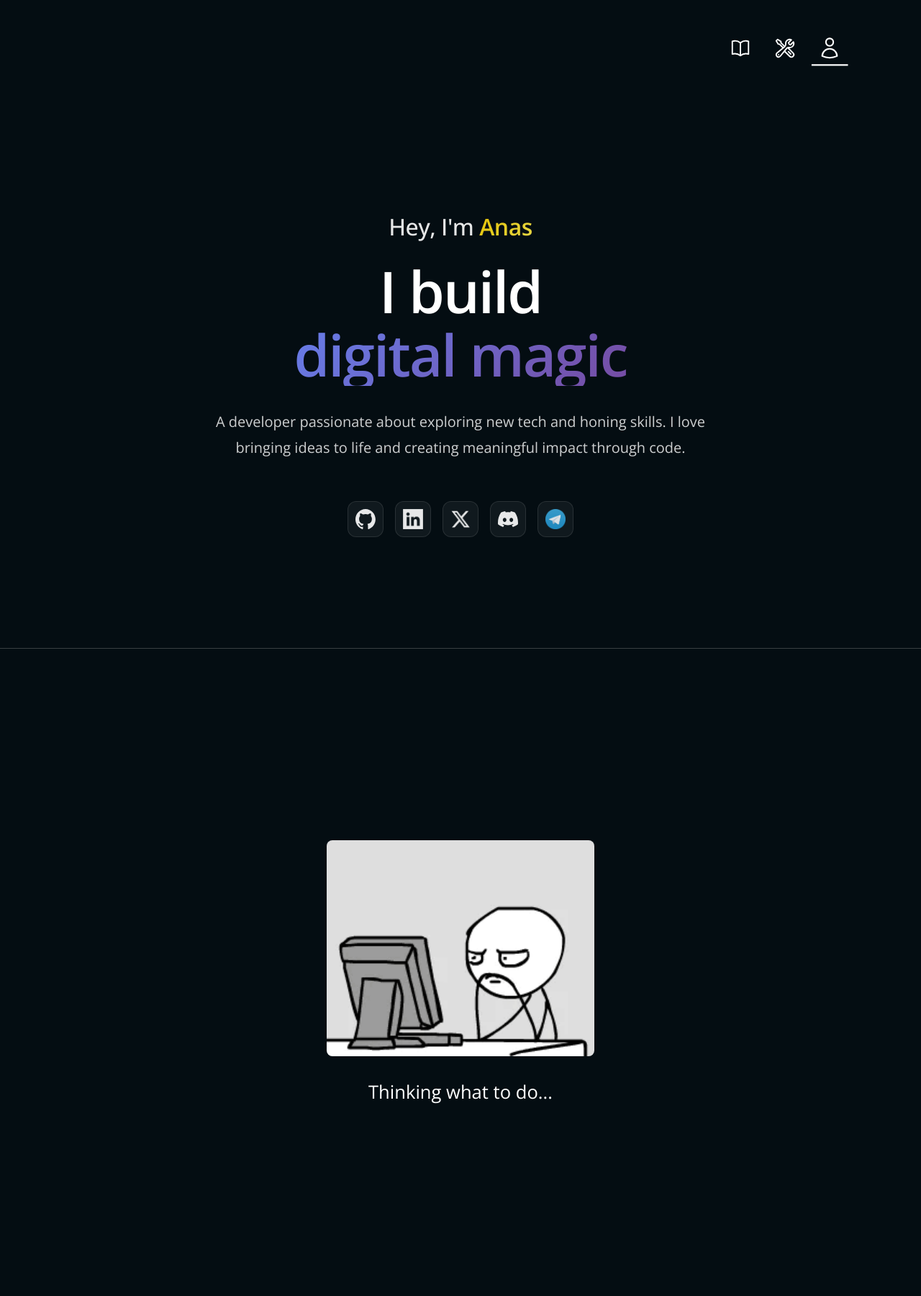
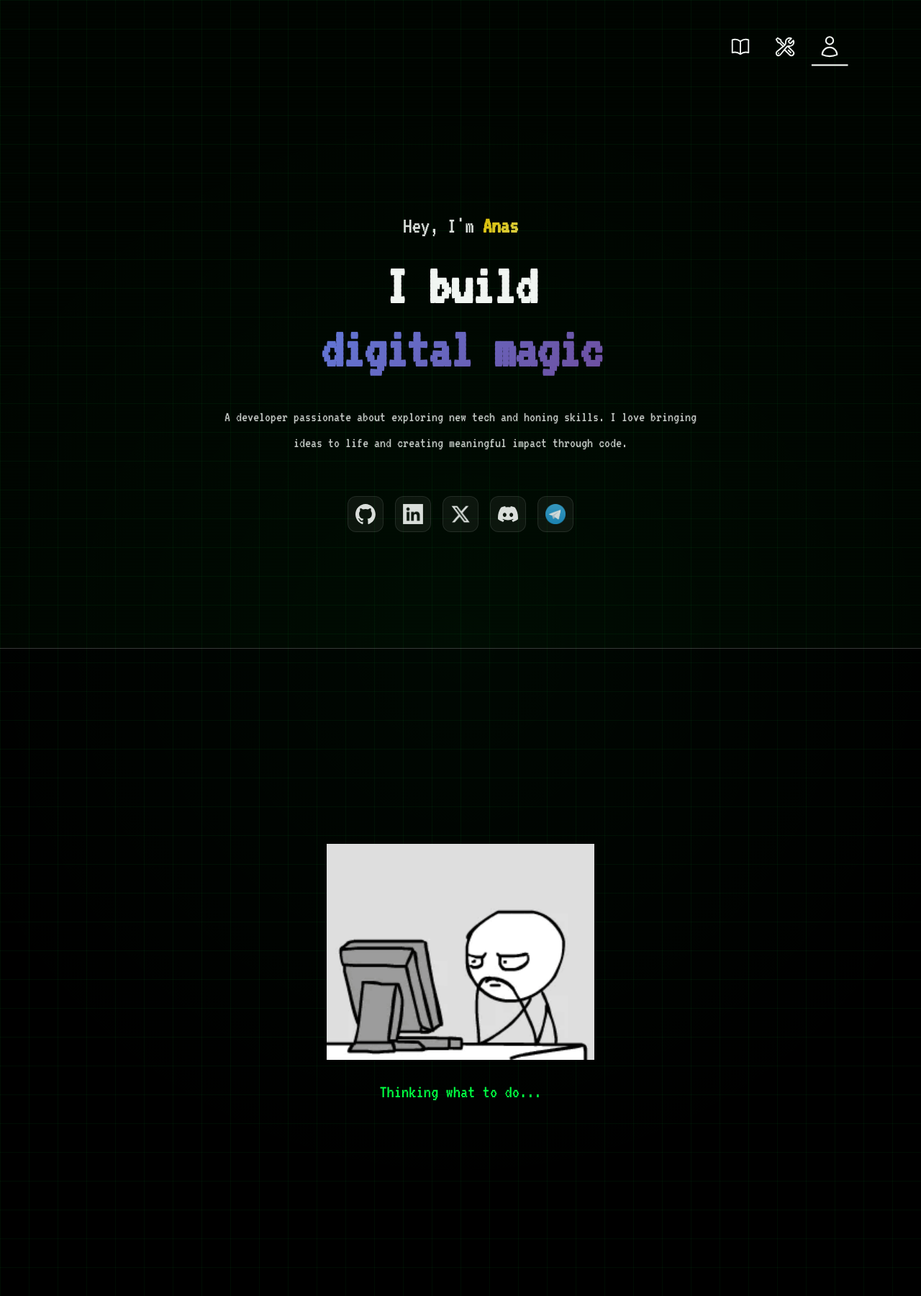
Before and after one commit to anasvemmully/anasvemmully.github.io, a Jekyll site: the page built from index.md, in a window 1280 px wide. Shown: the whole page at 72% size. Built offline with Jekyll 4.4.1, drawn with Linux system fonts in a browser that asks for light colours; some web fonts are replaced.

Commit message:
style: implement retro pixel art theme foundation
- Add terminal green color scheme with matrix-style palette
- Import Press Start 2P and VT323 pixel fonts
- Add CRT scanlines and flicker effects
- Add Tron-style grid background
- Remove all rounded corners from base elements
- Update image viewer with terminal green theme

```diff
--- a/_sass/base.scss
+++ b/_sass/base.scss
@@ -1,23 +1,21 @@
-// @import url('https://fonts.googleapis.com/css2?family=Bangers&family=Bricolage+Grotesque:opsz,wght@12..96,200;12..96,300;12..96,400;12..96,500;12..96,600;12..96,700;12..96,800&family=Homemade+Apple&family=Linefont:wght@100;200&family=Open+Sans:ital,wght@0,300;0,400;0,500;0,600;1,400&family=Poppins:wght@300;400;500&family=Roboto+Slab:wght@400;500;600&display=swap');
-@import url('https://fonts.googleapis.com/css2?family=Bangers&family=Bree+Serif&family=Bricolage+Grotesque:opsz,wght@12..96,200;12..96,300;12..96,400;12..96,500;12..96,600;12..96,700;12..96,800&family=Courgette&family=Homemade+Apple&family=Linefont:wght@100;200&family=Open+Sans:ital,wght@0,300;0,400;0,500;0,600;1,400&family=Poppins:wght@300;400;500&family=Roboto+Slab:wght@400;500;600&display=swap');
+// Retro Pixel Art Fonts
+@import url('https://fonts.googleapis.com/css2?family=Press+Start+2P&family=VT323&display=swap');
 
-$Color1: #040D12;
-$Color2: #183D3D;
-$Color3: #5C8374;
-$Color4: #93B1A6;
+// Terminal Green Matrix Theme
+$Color1: #000000;              // Pure black background
+$Color2: #001a00;              // Very dark green for depth
+$Color3: #00ff41;              // Matrix terminal green (primary)
+$Color4: #00cc33;              // Darker green for accents
 
-$fontSmall: 0.8rem;
-$fontNormal: 1.2rem;
-$fontMedium: 2rem;
-$fontLarge: 4rem;
+$fontSmall: 1rem;      // Increased for pixel font readability
+$fontNormal: 1.4rem;   // Increased for pixel font readability
+$fontMedium: 2.5rem;   // Increased for pixel font readability
+$fontLarge: 5rem;      // Increased for pixel font readability
 
-$BricolageGrotesque: 'Bricolage Grotesque', sans-serif;
-$Poppins: 'Poppins', sans-serif;
-$OpenSans: 'Open Sans', sans-serif;
-$Bangers: 'Bangers';
-$RobotoSlab: "Roboto Slab";
-$HomemadeApple:"Homemade Apple";
-$Linefont: "Linefont";
+// Pixel Art Fonts
+$PixelFont: 'Press Start 2P', monospace;     // Headings, UI elements
+$TerminalFont: 'VT323', monospace;           // Body text
+$CodeFont: 'VT323', 'Courier New', monospace;
 
 $white: white;
 
@@ -31,22 +29,71 @@ $ContentMaWidth: 80ch;
 $BreakOutMaxWidth: 100ch;
 $BreakOutSize: 10ch;
 
-$color1: hsl(158, 82%, 57%);
-$color2: hsl(252, 82%, 57%);
+// Terminal Green Colors
+$color1: #00ff41;              // Terminal green
+$color2: #00cc33;              // Darker green
+$TerminalGreen: #00ff41;
+$DarkGreen: #00cc33;
+$BlackBG: #000000;
 
 *, *::after, *::before {
     margin: 0;
     padding: 0;
     box-sizing: border-box;
-    font-family: $OpenSans;
+    font-family: $TerminalFont;
 
 }
 
 body {
-    background-color: $Color1;
+    background-color: $BlackBG;
+    background-image:
+        linear-gradient(rgba(0, 255, 65, 0.05) 1px, transparent 1px),
+        linear-gradient(90deg, rgba(0, 255, 65, 0.05) 1px, transparent 1px),
+        radial-gradient(circle at center, rgba(0, 255, 65, 0.03) 0%, transparent 70%);
+    background-size:
+        40px 40px,
+        40px 40px,
+        100% 100%;
     overflow-x: hidden;
+}
 
+// CRT Scanlines Overlay
+body::before {
+    content: "";
+    position: fixed;
+    top: 0;
+    left: 0;
+    width: 100vw;
+    height: 100vh;
+    pointer-events: none;
+    z-index: 9999;
+    background: repeating-linear-gradient(
+        0deg,
+        rgba(0, 0, 0, 0.15) 0px,
+        rgba(0, 0, 0, 0.15) 1px,
+        transparent 1px,
+        transparent 2px
+    );
+    opacity: 0.5;
+}
 
+// CRT Flicker
+body::after {
+    content: "";
+    position: fixed;
+    top: 0;
+    left: 0;
+    width: 100vw;
+    height: 100vh;
+    pointer-events: none;
+    z-index: 9998;
+    background: rgba(0, 255, 65, 0.02);
+    animation: flicker 0.15s infinite;
+}
+
+@keyframes flicker {
+    0%, 100% { opacity: 0.95; }
+    50% { opacity: 1; }
 }
 
 .progressing {
@@ -58,7 +105,7 @@ body {
     border-top: 1px solid rgba(138, 138, 138, 0.4);
 
     div {
-      color: white;
+      color: $TerminalGreen;
       display: flex;
       align-items: center;
       flex-direction: column;
@@ -66,7 +113,7 @@ body {
 
       img {
         height: 300px;
-        border-radius: 8px;
+        border-radius: 0;
       }
 
       span {
@@ -130,13 +177,14 @@ body {
         width: auto;
         height: auto;
         object-fit: contain;
-        border-radius: 8px;
+        border-radius: 0;
         box-shadow: 0 10px 50px rgba(0, 0, 0, 0.5);
+        border: 2px solid $TerminalGreen;
     }
 }
 
 .image-viewer-caption {
-    color: white;
+    color: $TerminalGreen;
     font-size: 1rem;
     text-align: center;
     max-width: 600px;
@@ -144,7 +192,7 @@ body {
 }
 
 .image-viewer-counter {
-    color: rgba(255, 255, 255, 0.7);
+    color: rgba(0, 255, 65, 0.7);
     font-size: 0.9rem;
 }
 
@@ -152,18 +200,18 @@ body {
 .image-viewer-prev,
 .image-viewer-next {
     position: absolute;
-    background: rgba(255, 255, 255, 0.1);
-    border: 2px solid rgba(255, 255, 255, 0.3);
-    color: white;
+    background: rgba(0, 255, 65, 0.05);
+    border: 2px solid $TerminalGreen;
+    color: $TerminalGreen;
     width: 50px;
     height: 50px;
-    border-radius: 50%;
+    border-radius: 0;
     display: flex;
     align-items: center;
     justify-content: center;
     cursor: pointer;
     transition: all 0.3s ease;
-    backdrop-filter: blur(10px);
+    box-shadow: 0 0 10px rgba(0, 255, 65, 0.3);
 
     svg {
         width: 24px;
@@ -171,8 +219,9 @@ body {
     }
 
     &:hover {
-        background: rgba(255, 255, 255, 0.2);
-        border-color: rgba(255, 255, 255, 0.5);
+        background: rgba(0, 255, 65, 0.1);
+        border-color: $TerminalGreen;
+        box-shadow: 0 0 15px rgba(0, 255, 65, 0.5);
         transform: scale(1.1);
     }
 
```
